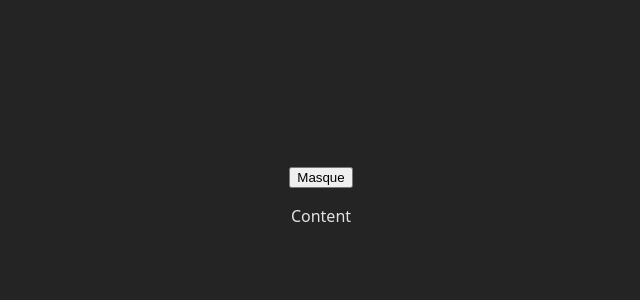
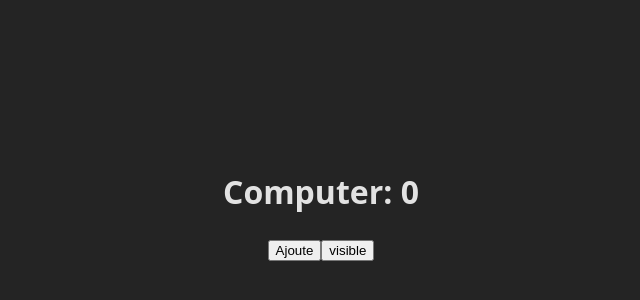
Before and after one commit to Adnane-rchidi/Learning-react, a React (Vite) app in the folder lab1/: page / in a window 1280 px wide. Shown: the part 196-496 px from the top of the page, without its empty margins (319-959 px from the left). Built offline with nearby package versions, Linux system fonts and the light colour scheme.

Commit message:
using activity in a counter

```diff
--- a/lab1/src/App.jsx
+++ b/lab1/src/App.jsx
@@ -1,10 +1,10 @@
 import './App.css'
-import ShowHide from './state/ShowHide'
+import UseActivity from './state/UseActivity'
 
 function App() {
   return(
     <>
-      <ShowHide />
+      <UseActivity />
     </>
   )
 }
--- /dev/null
+++ b/lab1/src/state/UseActivity.jsx
@@ -0,0 +1,29 @@
+import { Activity, useState } from "react"
+import Counter from './Counter'
+
+const UseActivity = () => {
+
+  const [visible, setVisible] = useState(true)
+  function handleClick() {
+    setVisible((prev) => !prev)
+  }
+
+  return(
+    <>
+      {/* {visible && <Counter />} */}
+
+      {visible ? <Counter /> : <p>Pas de computer</p>}
+
+      <Activity mode={visible ? "visible" : "invisible"}>
+
+      </Activity>
+
+      <button onClick={handleClick}>{visible ? "visible" : "invisible"}</button>
+    </>
+  )
+
+
+
+}
+
+export default UseActivity;
```
